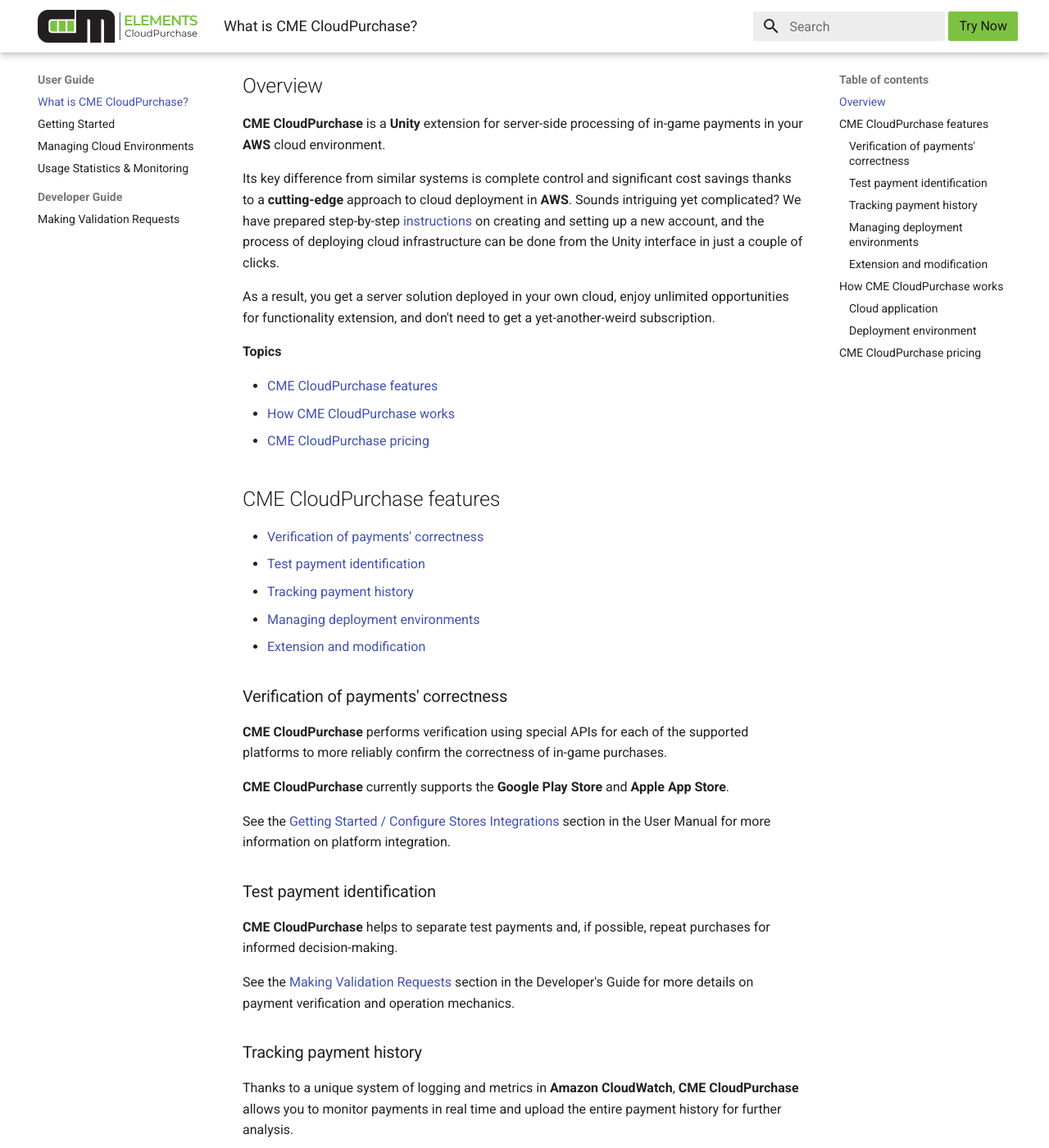
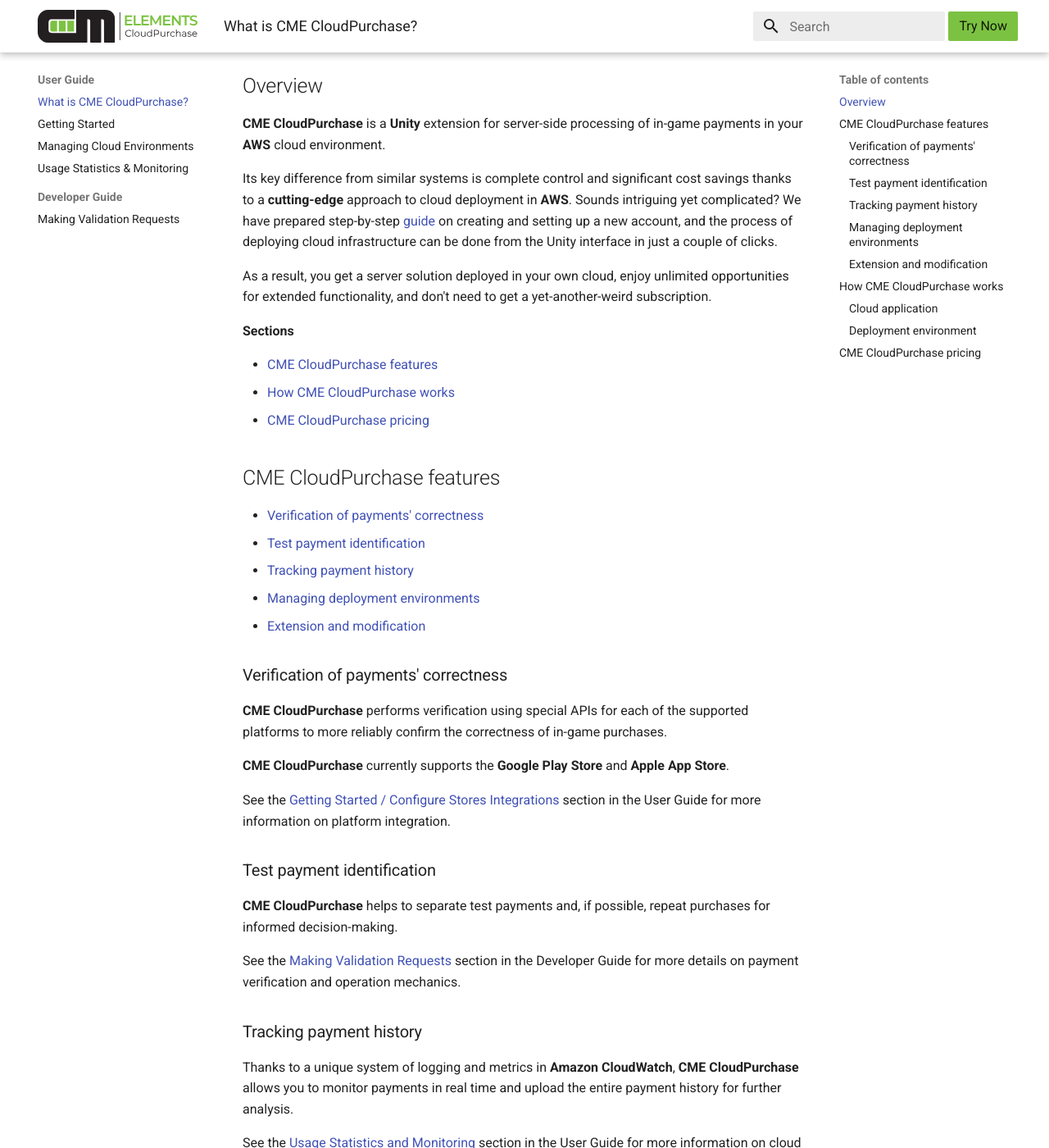
Before and after one commit to creative-mobile/CME.Documentation, an MkDocs documentation site: the page built from docs/index.md, in a window 1280 px wide and 1400 px high, scrolled down 470 px. Shown: the whole window at 82% size. Built offline with MkDocs 1.6.1 and Material for MkDocs 9.7.7, drawn with Linux system fonts in a browser that asks for light colours; comment, search, counter and statistics services are not loaded; some of the changed text lies outside the part shown.

Commit message:
Update index.md

```diff
--- a/docs/index.md
+++ b/docs/index.md
@@ -6,11 +6,11 @@
 
 **CME CloudPurchase** is a **Unity** extension for server-side processing of in-game payments in your **AWS** cloud environment.
 
-Its key difference from similar systems is complete control and significant cost savings thanks to a **cutting-edge** approach to cloud deployment in **AWS**. Sounds intriguing yet complicated? We have prepared step-by-step [instructions](user_guide/getting_started.md) on creating and setting up a new account, and the process of deploying cloud infrastructure can be done from the Unity interface in just a couple of clicks.
+Its key difference from similar systems is complete control and significant cost savings thanks to a **cutting-edge** approach to cloud deployment in **AWS**. Sounds intriguing yet complicated? We have prepared step-by-step [guide](user_guide/getting_started.md) on creating and setting up a new account, and the process of deploying cloud infrastructure can be done from the Unity interface in just a couple of clicks.
 
-As a result, you get a server solution deployed in your own cloud, enjoy unlimited opportunities for functionality extension, and don't need to get a yet-another-weird subscription.
+As a result, you get a server solution deployed in your own cloud, enjoy unlimited opportunities for extended functionality, and don't need to get a yet-another-weird subscription.
 
-**Topics**
+**Sections**
 
 - [CME CloudPurchase features](#features)
 - [How CME CloudPurchase works](#how-it-works)
@@ -30,27 +30,27 @@
 
 **CME CloudPurchase** currently supports the **Google Play Store** and **Apple App Store**.
 
-See the [Getting Started / Configure Stores Integrations](user_guide/getting_started.md#stores) section in the User Manual for more information on platform integration.
+See the [Getting Started / Configure Stores Integrations](user_guide/getting_started.md#stores) section in the User Guide for more information on platform integration.
 
 
 ### <a id="feature-2"></a> Test payment identification
 
 **CME CloudPurchase** helps to separate test payments and, if possible, repeat purchases for informed decision-making.
 
-See the [Making Validation Requests](user_guide/making_validation_requests.md) section in the Developer's Guide for more details on payment verification and operation mechanics.
+See the [Making Validation Requests](user_guide/making_validation_requests.md) section in the Developer Guide for more details on payment verification and operation mechanics.
 
 
 ### <a id="feature-3"></a> Tracking payment history
 
 Thanks to a unique system of logging and metrics in **Amazon CloudWatch**, **CME CloudPurchase** allows you to monitor payments in real time and upload the entire payment history for further analysis.
 
-See the [Usage Statistics and Monitoring](user_guide/usage_statistics.md) section in the User Manual for more information on cloud application usage statistics and monitoring.
+See the [Usage Statistics and Monitoring](user_guide/usage_statistics.md) section in the User Guide for more information on cloud application usage statistics and monitoring.
 
 ### <a id="feature-4"></a> Managing deployment environments
 
 **CME CloudPurchase** allows you to switch between the test and main operating environments directly from the **Unity Editor** to easily check your cloud application's configuration.
 
-See the [Managing Cloud Environments](user_guide/managing_cloud_environments.md) section of the Developer's Guide for more information on cloud deployment.
+See the [Managing Cloud Environments](user_guide/managing_cloud_environments.md) section of the Developer Guide for more information on cloud deployment.
 
 ### <a id="feature-5"></a> Extension and modification
 
```
